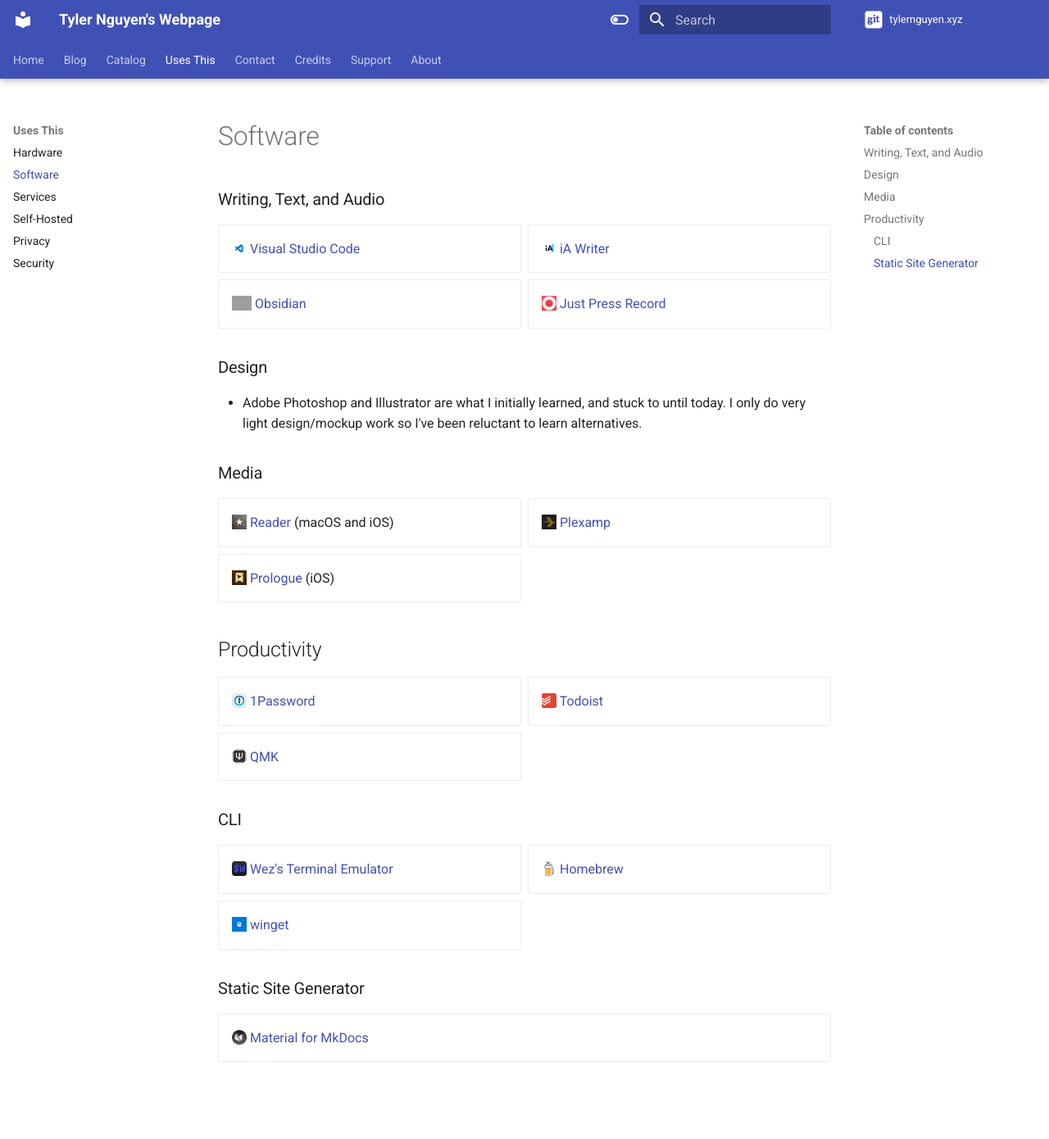
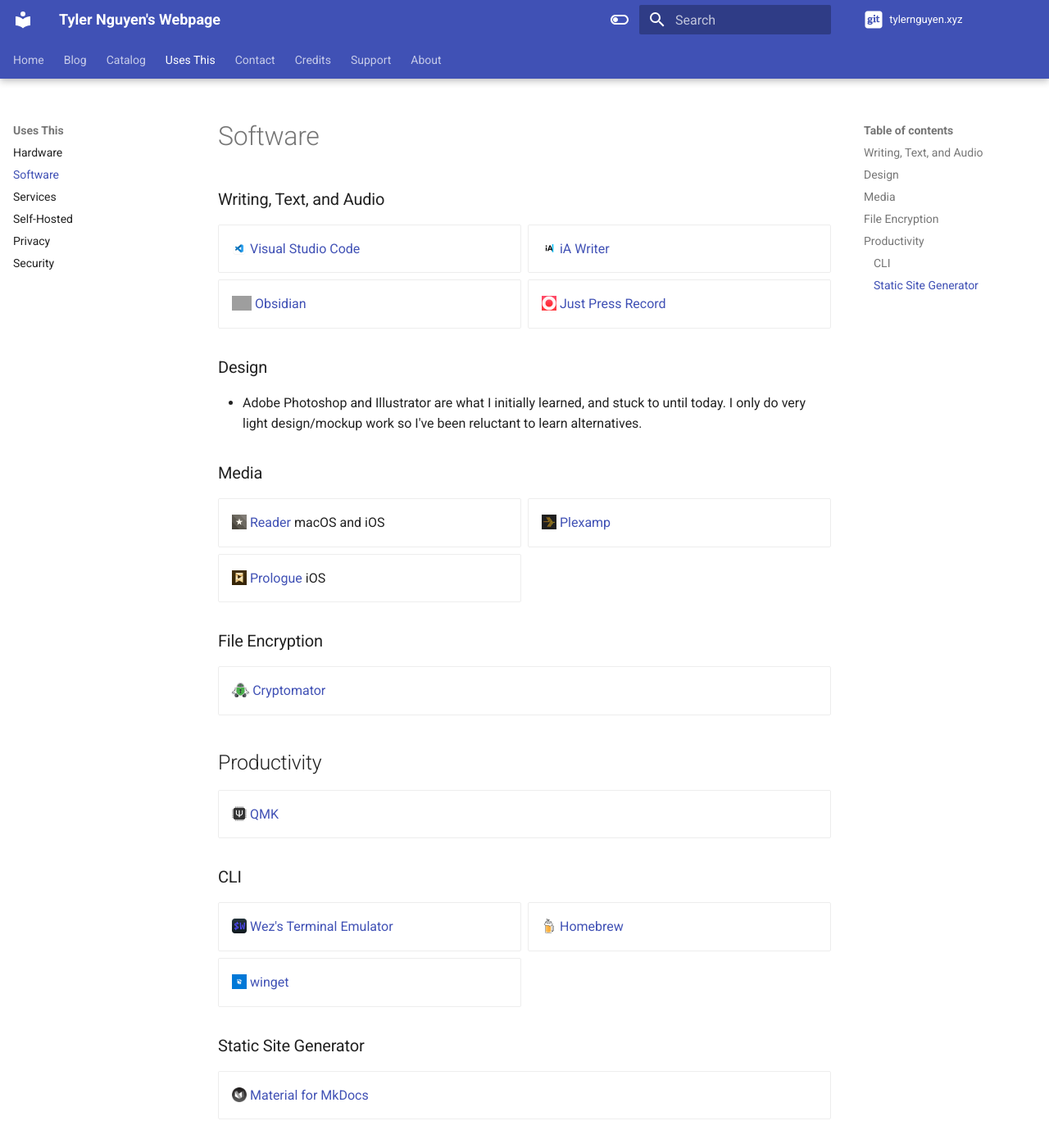
Before and after one commit to tylernguyen/tylernguyen.xyz, an MkDocs documentation site: the page built from docs/uses-this/software.md, in a window 1280 px wide and 1390 px high. Shown: the whole window at 82% size. Built offline with MkDocs 1.6.1 and Material for MkDocs 9.7.7, drawn with Linux system fonts in a browser that asks for light colours; plug-ins that fetch from the network failed and are left out; comment, search, counter and statistics services are not loaded; grey boxes are pictures that could not be loaded.

Commit message:
some changes

```diff
--- a/docs/uses-this/software.md
+++ b/docs/uses-this/software.md
@@ -17,9 +17,17 @@
 
 <div class="grid cards" markdown>
 
-- ![Reeder](/assets/img/uses-this/Reeder.jpg){ .twemoji } [Reader](https://reederapp.com/) (macOS and iOS)
+- ![Reeder](/assets/img/uses-this/Reeder.jpg){ .twemoji } [Reader](https://reederapp.com/) macOS and iOS
 - ![Plexamp](/assets/img/uses-this/Plexamp.png){ .twemoji } [Plexamp](https://plexamp.com/)
-- ![Prologue](/assets/img/uses-this/Prologue.jpg){ .twemoji } [Prologue](https://prologue.audio/) (iOS)
+- ![Prologue](/assets/img/uses-this/Prologue.jpg){ .twemoji } [Prologue](https://prologue.audio/) iOS
+
+</div>
+
+### File Encryption
+
+<div class="grid cards" markdown>
+
+- ![Cryptomator](/assets/img/uses-this/Cryptomator.svg){ .twemoji } [Cryptomator](https://cryptomator.org/)
 
 </div>
 
@@ -28,8 +36,6 @@
 
 <div class="grid cards" markdown>
 
-- ![1Password](/assets/img/uses-this/1Password.png){ .twemoji } [1Password](https://1password.com/)
-- ![Todoist](/assets/img/uses-this/Todoist.svg){ .twemoji } [Todoist](https://todoist.com/)
 - ![QMK](/assets/img/uses-this/QMK.png){ .twemoji } [QMK](https://docs.qmk.fm/)
 
 </div>
```
Also changed, not shown: docs/uses-this/security.md (+4 -0 lines), docs/uses-this/services.md (+5 -1 lines).
